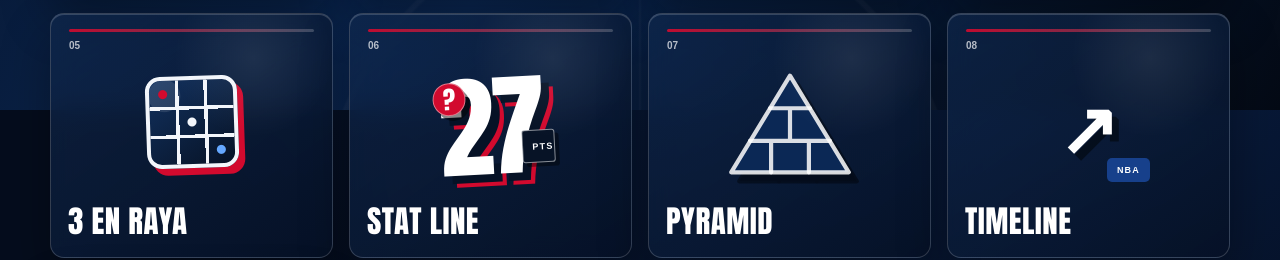
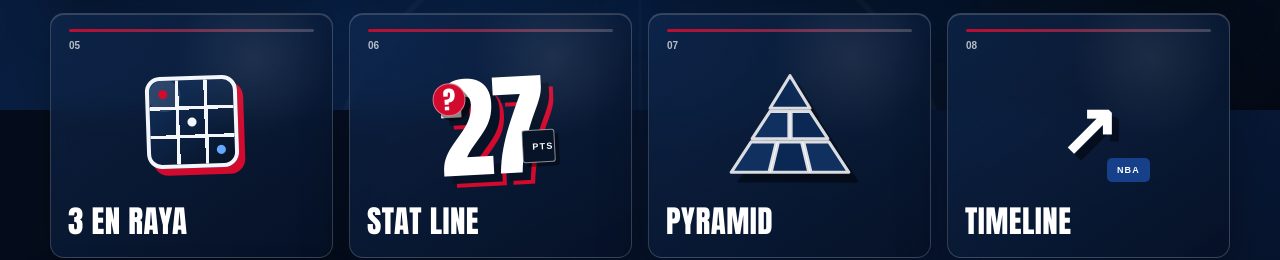
Before and after one commit to marcoscainzos/basketball5, a Next.js app: page / in a window 1280 px wide. Shown: the part 690-950 px from the top of the page. Built offline with nearby package versions, Linux system fonts and the light colour scheme.

Commit message:
Refine pyramid icon into six pieces

```diff
--- a/app/globals.css
+++ b/app/globals.css
@@ -359,8 +359,8 @@ body { font-family:Arial,Helvetica,sans-serif; }
 .timeline-art i,.blind-art i { position:absolute; right:25%; bottom:24px; width:auto; height:auto; padding:7px 10px; border-radius:5px; background:#d20a2e; color:white; font:900 9px Arial; font-style:normal; letter-spacing:.12em; }
 .six-order-art { width:132px; height:116px; margin:10px auto 0; display:grid; place-items:center; transform:none; }
 .six-order-art svg { width:126px; height:108px; overflow:visible; filter:drop-shadow(8px 9px 0 #0007); }
-.six-order-art path:first-child { fill:#0b2855; stroke:#ffffffd8; stroke-width:4; stroke-linejoin:round; }
-.six-order-art path:last-child { fill:none; stroke:#ffffffd8; stroke-width:4; stroke-linecap:round; }
+.six-order-art polygon { fill:#0b2855; stroke:#ffffffd8; stroke-width:3; stroke-linejoin:round; }
+.six-order-art polygon:nth-child(even) { fill:#10315f; }
 .timeline-art i { background:#17408b; }.blind-art i { border-radius:50%; }
 
 .mini-shell { min-height:100vh; background:radial-gradient(circle at 75% 30%,#153973 0,#081b3d 32%,#050d1d 70%); color:white; overflow-x:hidden; }
--- a/app/page.tsx
+++ b/app/page.tsx
@@ -24,7 +24,7 @@ export default function Home() {
         <Link href="/draft" className="compact-game gold-game"><span>04</span><div className="compact-art draft-art"><b>5</b><i>TEAM</i></div><h2>DRAFT</h2></Link>
         <Link href="/tres-en-raya" className="compact-game tic-home-card"><span>05</span><div className="compact-art tic-art"><b>3</b><i>RAYA</i></div><h2>3 EN RAYA</h2></Link>
         <Link href="/stat-line" className="compact-game stat-line-home"><span>06</span><div className="compact-art stat-line-art"><b>27</b><i>PTS</i><em>?</em></div><h2>STAT LINE</h2></Link>
-        <Link href="/six-order" className="compact-game six-order-home"><span>07</span><div className="compact-art six-order-art" aria-hidden="true"><svg viewBox="0 0 120 100"><path d="M60 4 116 96H4Z" /><path d="M41 35H79M22 66H98M60 35V66M42 66V96M78 66V96" /></svg></div><h2>PYRAMID</h2></Link>
+        <Link href="/six-order" className="compact-game six-order-home"><span>07</span><div className="compact-art six-order-art" aria-hidden="true"><svg viewBox="0 0 120 100"><polygon points="60,4 79,35 41,35" /><polygon points="41,38 59,38 59,64 24,64" /><polygon points="61,38 79,38 96,64 61,64" /><polygon points="23,67 47,67 40,96 4,96" /><polygon points="49,67 71,67 78,96 42,96" /><polygon points="73,67 97,67 116,96 80,96" /></svg></div><h2>PYRAMID</h2></Link>
         <Link href="/timeline" className="compact-game timeline-home"><span>08</span><div className="compact-art timeline-art"><b>↗</b><i>NBA</i></div><h2>TIMELINE</h2></Link>
         <Link href="/blind-ranking" className="compact-game blind-home"><span>09</span><div className="compact-art blind-art"><b>5</b><i>?</i></div><h2>BLIND RANK</h2></Link>
       </section>
```
